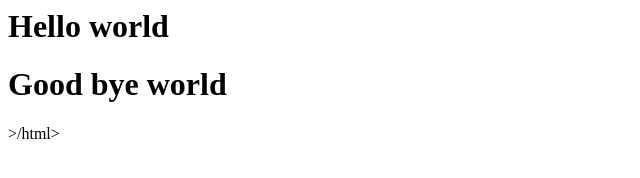
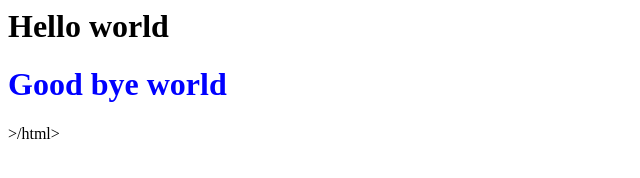
Before and after one commit to hm0721/wheelbug, a plain HTML site: page index.html in a window 1280 px wide. Shown: the whole page, without its empty margins (0-640 px from the left). Drawn offline with Linux system fonts and the light colour scheme.

Commit message:
Update index.html

```diff
--- a/index.html
+++ b/index.html
@@ -2,6 +2,6 @@
   <head></head>
   <body>
          <h1>Hello world</h1>
-<h1 style="color:ble">Good bye world</h1>
+<h1 style="color:blue">Good bye world</h1>
 </body>
 >/html>
```
